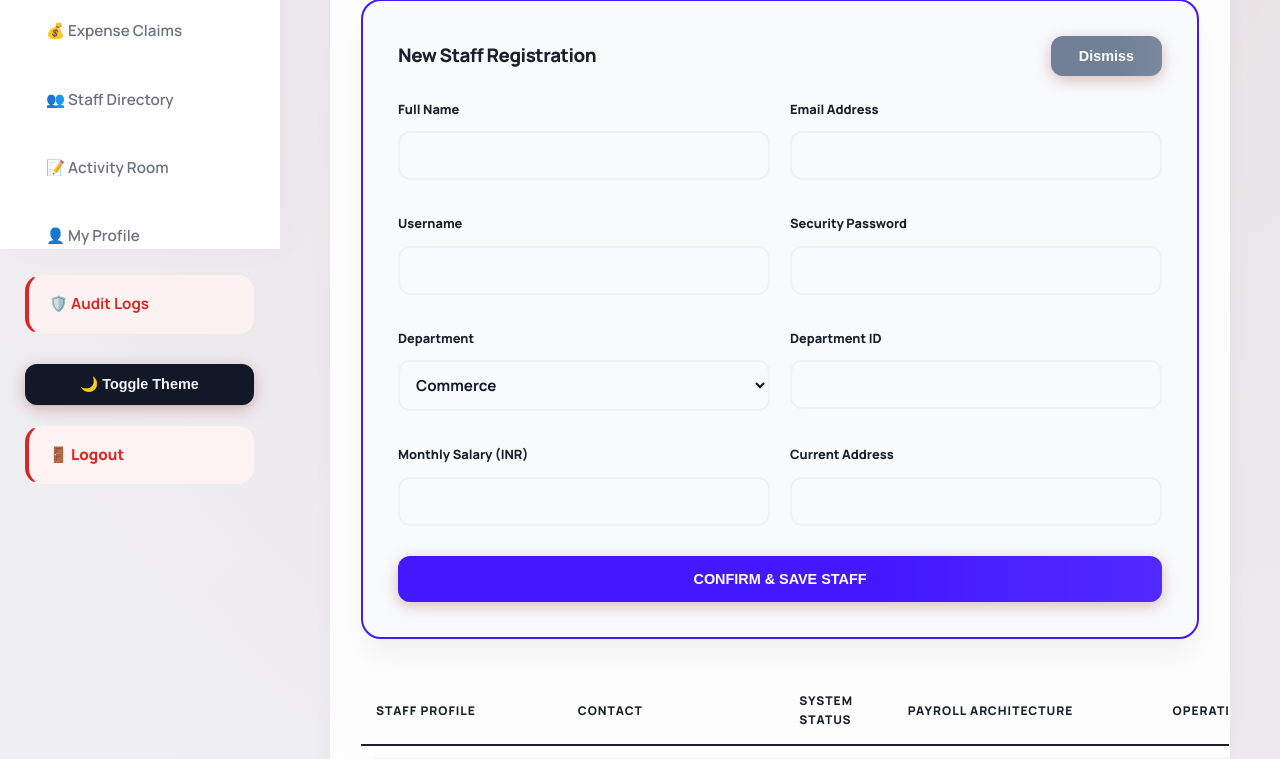
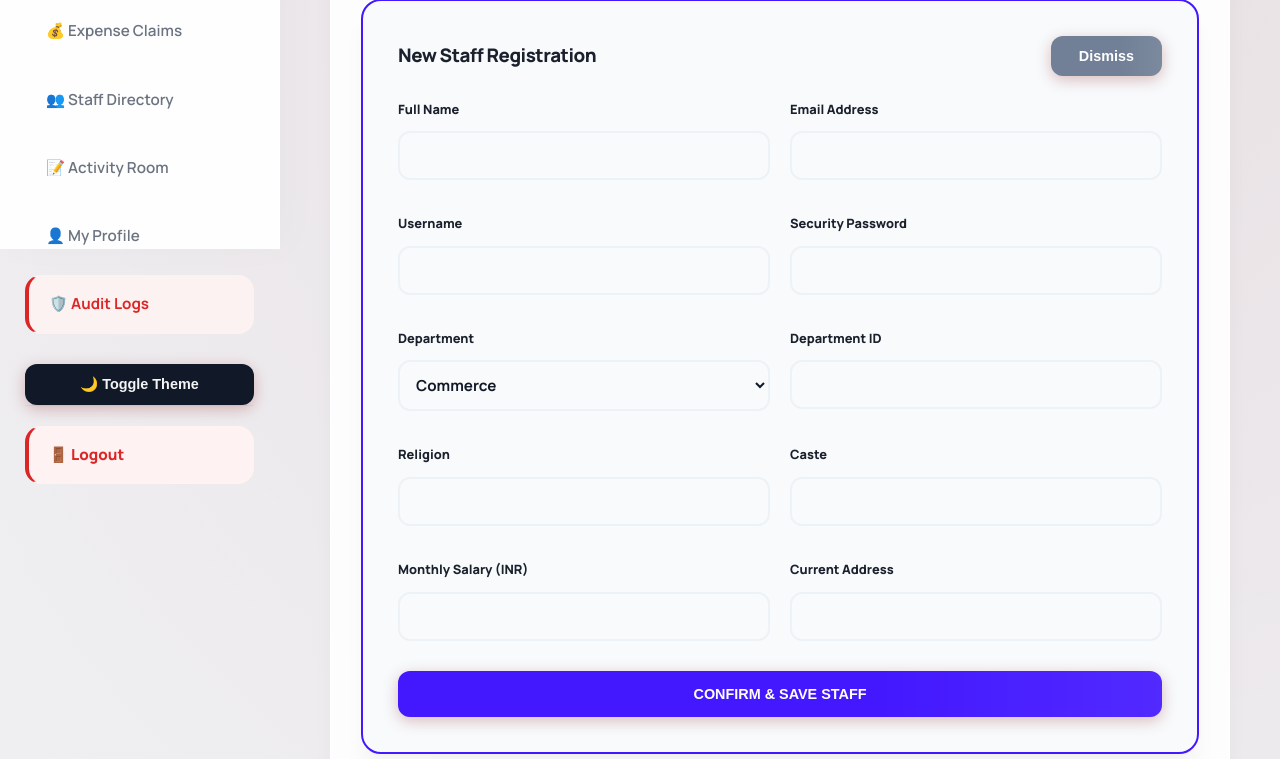
Before and after one commit to pk7745/erp, a Flask app: page /staff_directory in a window 1280 px wide, after a click on "+ Add Employee". Shown: the part 551-1310 px from the top of the page. Run offline with Flask 3, Linux system fonts and the light colour scheme; the visitor is signed in with stand-in values (Sample User, id 1); some libraries are stand-ins or nearby versions.

Commit message:
Update staff_directory.html

```diff
--- a/templates/staff_directory.html
+++ b/templates/staff_directory.html
@@ -116,6 +116,10 @@
                 </select>
             </div>
             <div><label style="font-weight: 800; font-size: 0.8rem;">Department ID</label><input type="text" name="dept_id" class="search-input" style="width:100%;"></div>
+
+            <div><label style="font-weight: 800; font-size: 0.8rem;">Religion</label><input type="text" name="religion" class="search-input" style="width:100%;"></div>
+            <div><label style="font-weight: 800; font-size: 0.8rem;">Caste</label><input type="text" name="caste" class="search-input" style="width:100%;"></div>
+
             <div>
                 <label style="font-weight: 800; font-size: 0.8rem;">Monthly Salary (INR)</label>
                 <input type="number" name="salary" id="salaryInput_NEW" class="search-input" style="width:100%;" required oninput="calculateLiveNet('NEW')">
@@ -260,7 +264,7 @@
 </div>
 
 <script>
-/* SKELETON TRANSITION (Preserved) */
+/* SKELETON TRANSITION */
 document.addEventListener("DOMContentLoaded", () => {
     const skeleton = document.getElementById('skeleton-container');
     const content = document.getElementById('real-content');
@@ -278,7 +282,7 @@ document.addEventListener("DOMContentLoaded", () => {
     });
 });
 
-/* MODAL LOGIC (Preserved) */
+/* MODAL LOGIC */
 function openPayrollModal(uid, name, salary) {
     document.getElementById('modal_uid').value = uid;
     document.getElementById('modal_salary').value = salary;
@@ -286,7 +290,7 @@ function openPayrollModal(uid, name, salary) {
     document.getElementById('payrollModal').style.display = 'flex';
 }
 
-/* CALCULATION LOGIC (Preserved Exactly) */
+/* CALCULATION LOGIC */
 function calculateLiveNet(empId) {
     const input = document.getElementById('salaryInput_' + empId);
     if (!input) return;
@@ -319,12 +323,12 @@ function calculateLiveNet(empId) {
     }
 }
 
-/* INITIALIZE CALCS (Preserved) */
+/* INITIALIZE CALCS */
 document.addEventListener('DOMContentLoaded', () => {
     {% for emp in employees %} calculateLiveNet({{ emp.id }}); {% endfor %}
 });
 
-/* SEARCH LOGIC (Preserved) */
+/* SEARCH LOGIC */
 document.getElementById('directorySearch').addEventListener('keyup', function() {
     let filter = this.value.toLowerCase();
     document.querySelectorAll('#directoryTable tr').forEach(row => {
```
